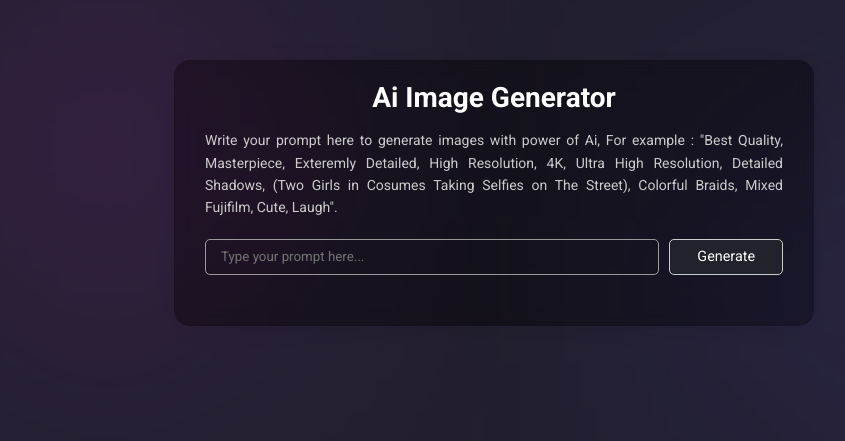
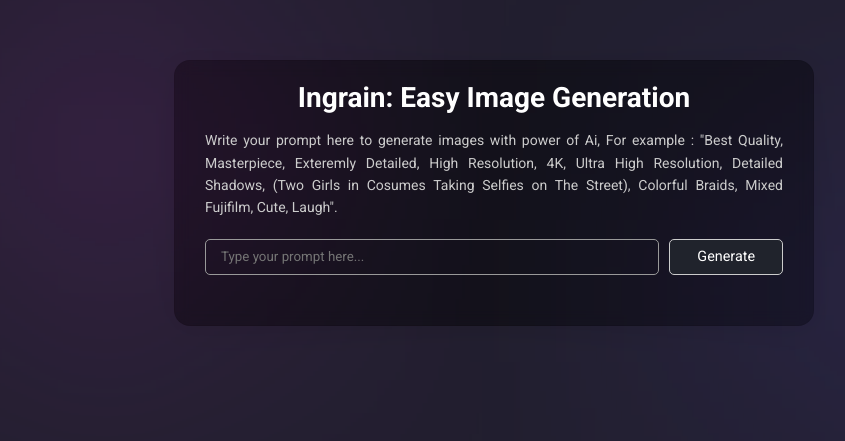
Before and after one commit to ashwin1927/ingrain, a plain HTML site: page index.html in a window 1280 px wide. Shown: the part 207-648 px from the top of the page, without its empty margins (146-991 px from the left). Drawn offline with Linux system fonts and the light colour scheme.

Commit message:
Update index.html

```diff
--- a/index.html
+++ b/index.html
@@ -5,13 +5,13 @@
     <meta charset="UTF-8">
     <meta name="viewport" content="width=device-width, initial-scale=1.0">
     <link rel="stylesheet" href="style.css">
-    <title>DEX AI Image Generator</title>
+    <title>Ingrain</title>
 </head>
 
 <body>
 
     <div class="container">
-        <h1>Ai Image Generator</h1>
+        <h1>Ingrain: Easy Image Generation</h1>
         <p>Write your prompt here to generate images with power of Ai, For example : "Best Quality, Masterpiece,
             Exteremly Detailed, High Resolution, 4K, Ultra High Resolution, Detailed Shadows, (Two Girls in Cosumes
             Taking Selfies on The Street), Colorful Braids, Mixed Fujifilm, Cute, Laugh".</p>
```
